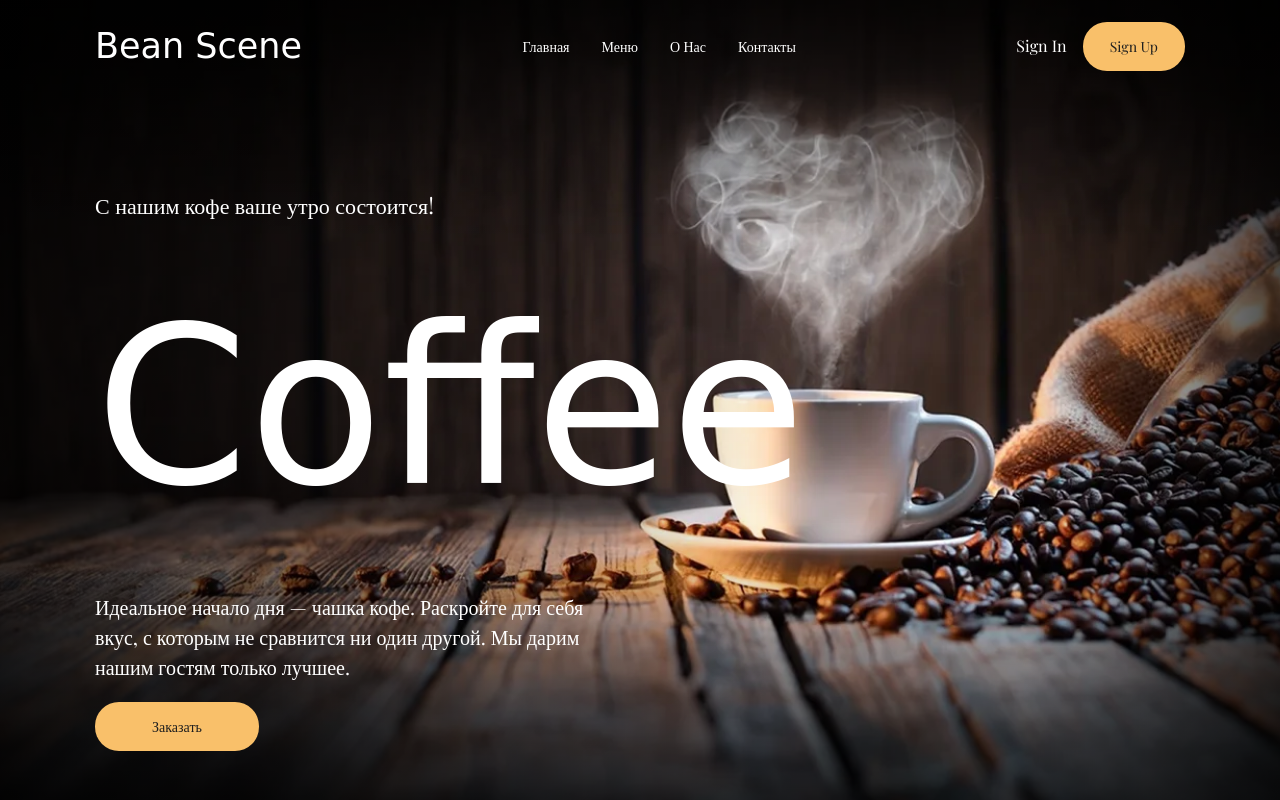
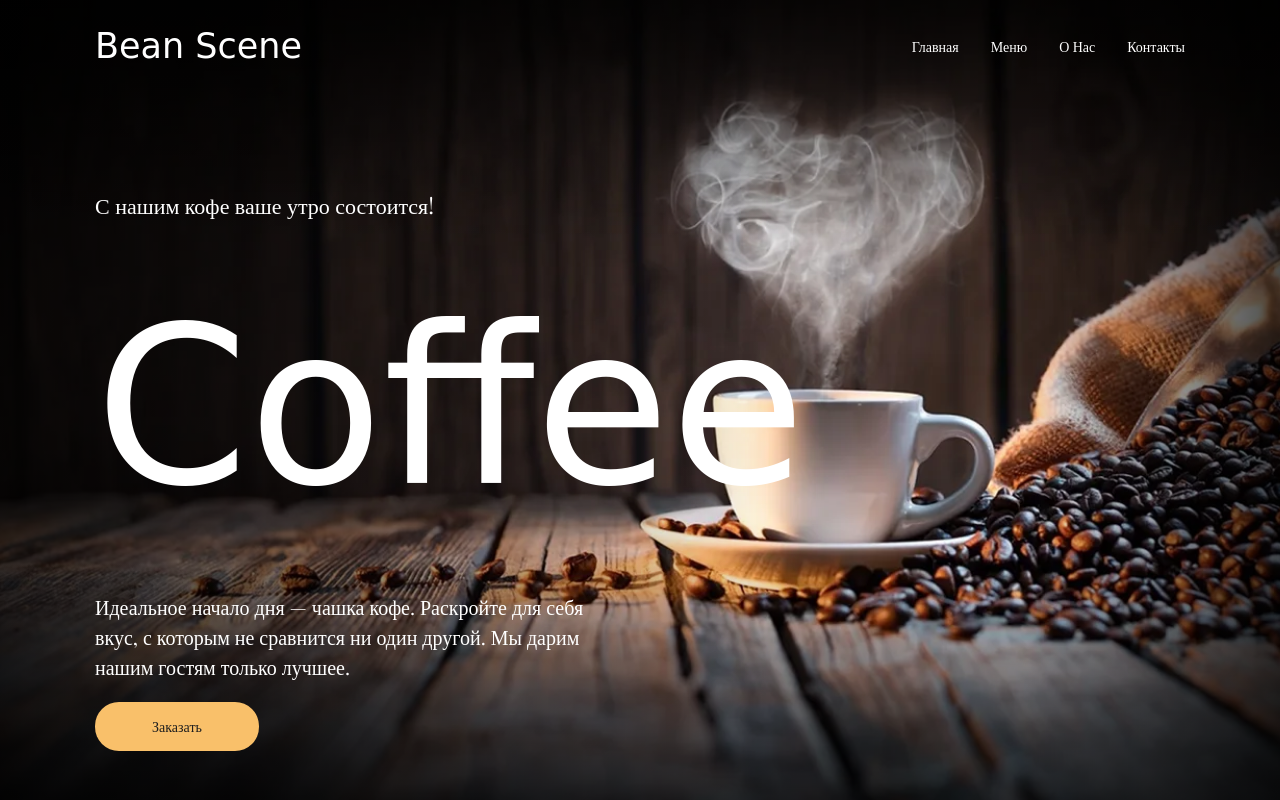
Before and after one commit to vladimirsezin/newcoffeshop, a plain HTML site: page index.html in a window 1280 px wide. Shown: the top 800 px of the page. Drawn offline with nearby package versions, Linux system fonts and the light colour scheme; a web font is replaced by a local one.

Commit message:
Update index.html

```diff
--- a/index.html
+++ b/index.html
@@ -70,10 +70,7 @@
                         </nav>
 
                         <!-- Кнопки авторизации -->
-                        <div class="header__auth">
-                            <a href="#signin" class="header__signin">Sign In</a>
-                            <button class="main__button" type="button">Sign Up</button>
-                        </div>
+
                     </div>
 
                     <!-- Герой секция -->
```
